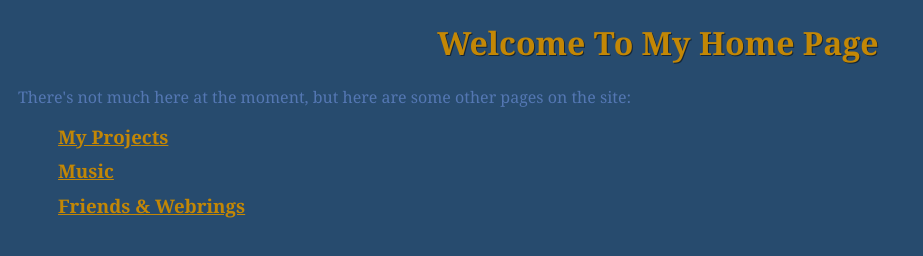
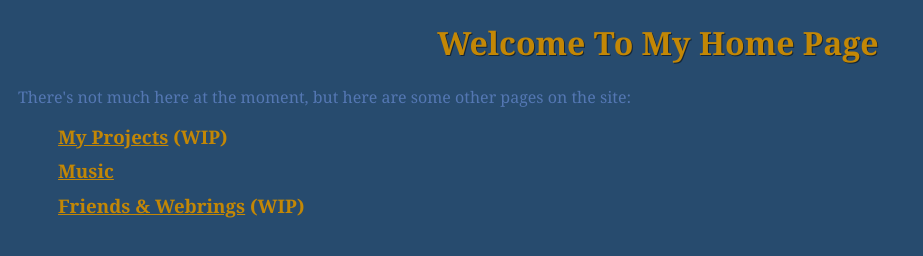
Before and after one commit to gdm-9961/CDM-website-jun24, a plain HTML site: page index.html in a window 1280 px wide. Shown: the top 256 px of the page, without its empty margins (0-923 px from the left). Drawn offline with Linux system fonts and the light colour scheme.

Commit message:
Update index.html

```diff
--- a/index.html
+++ b/index.html
@@ -8,9 +8,9 @@
 	<h1>Welcome To My Home Page</h1>
 	<p><fade>There's not much here at the moment, but here are some other pages on the site:</fade></p>
 	<ul>
-		<li><a href="./sub/projects.html">My Projects</a></li>
+		<li><a href="./sub/projects.html">My Projects</a> (WIP)</li>
 		<li><a href="./sub/albums.html">Music</a></li>
-		<li><a href="./sub/neighbors.html">Friends & Webrings</a></li>
+		<li><a href="./sub/neighbors.html">Friends & Webrings</a> (WIP)</li>
 	</ul>
 </div></body>
 </html>
```
